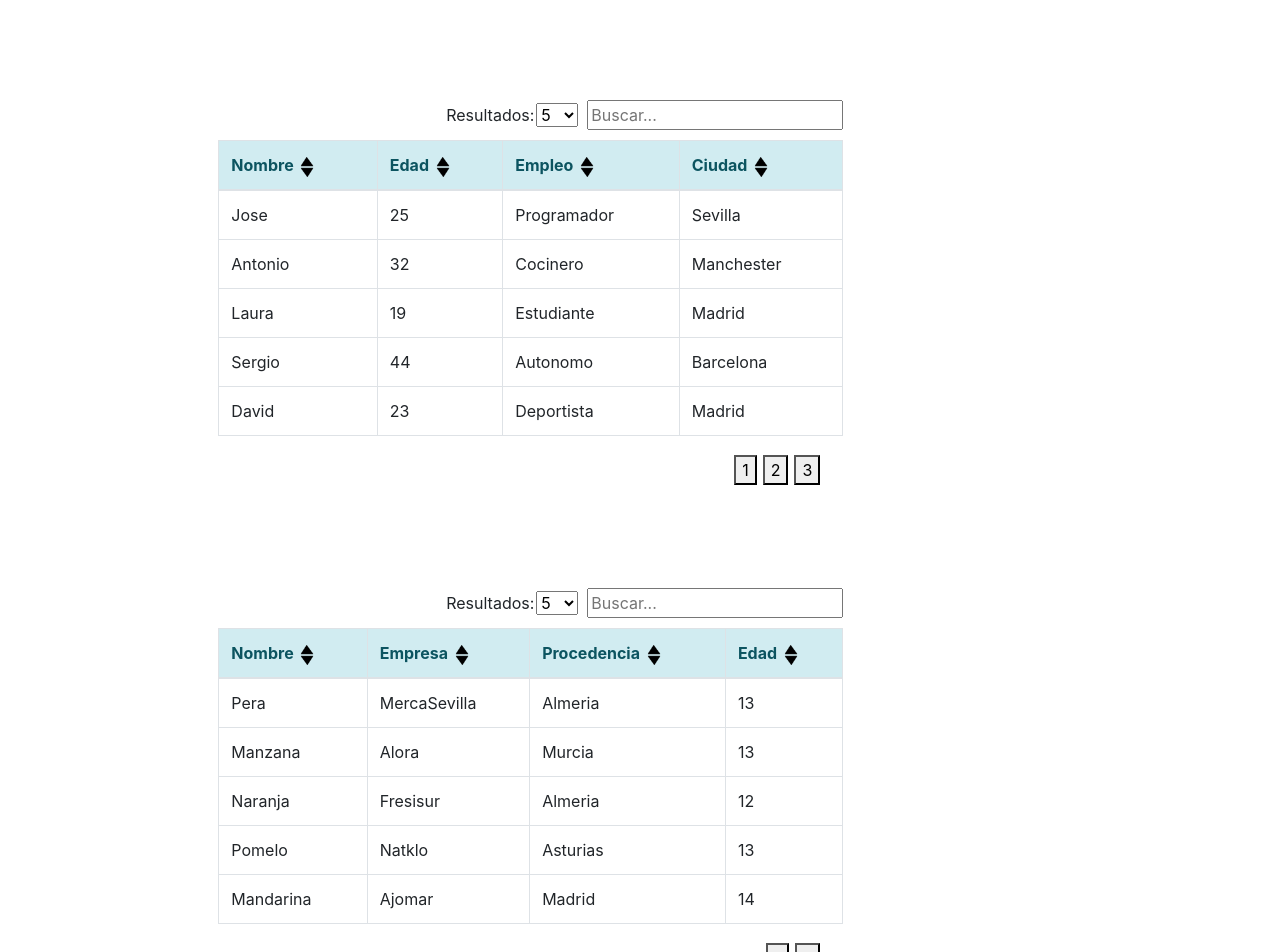
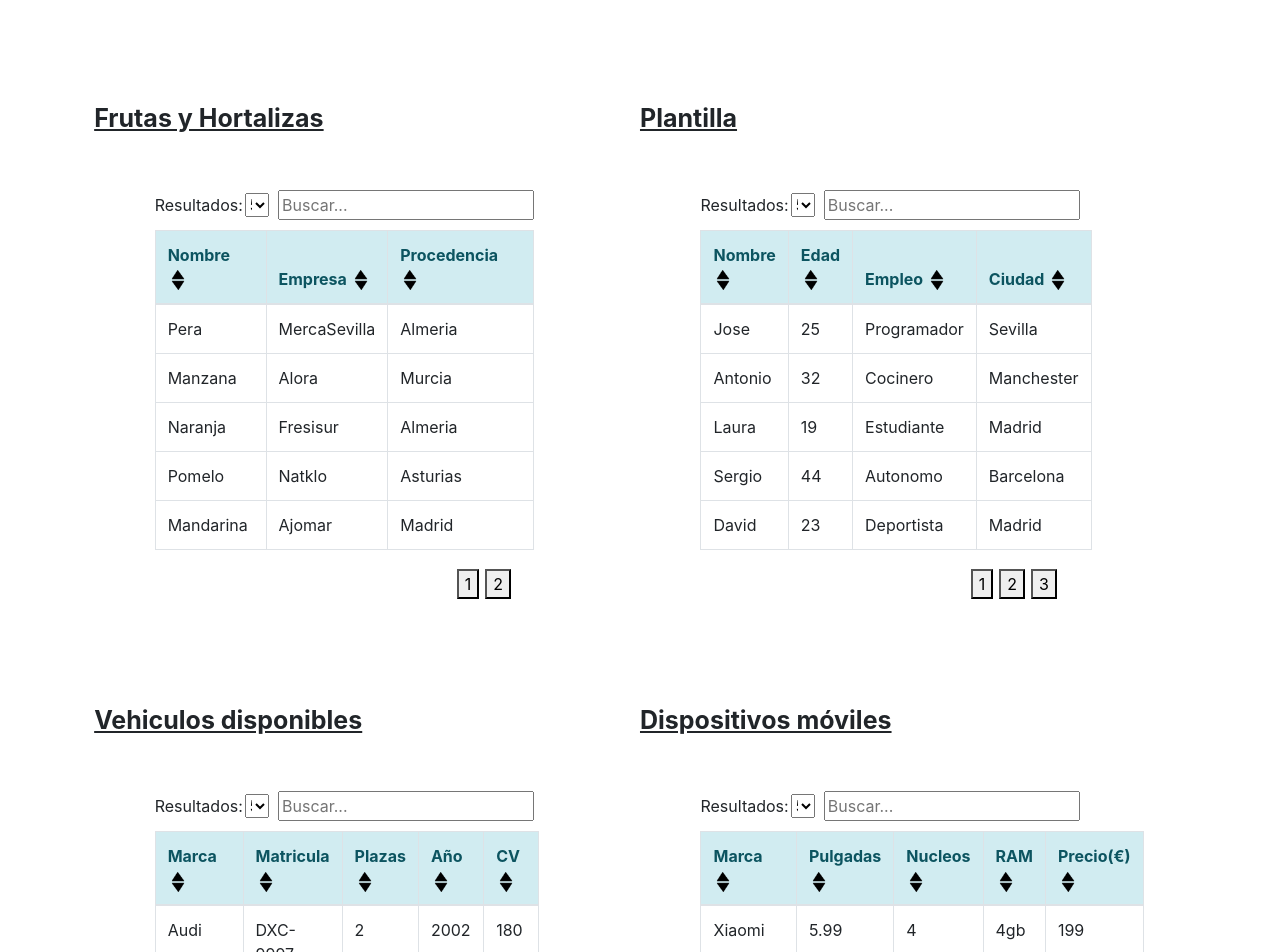
Before and after one commit to josromgav/ContentProjection_DataTable, an Angular app: page / in a window 1280 px wide. Shown: the top 952 px of the page. Built offline with nearby package versions, Linux system fonts and the light colour scheme.

Commit message:
Father view updated with 4 exampled of content-projection and json injection. The dataTable now generates dynamic columns depending on json amount of properties and generates the necessary code to sort by their values.

```diff
--- a/src/app/app.component.html
+++ b/src/app/app.component.html
@@ -1,7 +1,47 @@
 
+
+
+
+
+<div class="row">
+    <div class="col-1"></div>
+    <div class="col-5">
+        <app-my-data-table [pristineArray]="pristineArray2" [headers]="['Nombre','Empresa','Procedencia']">
+            <p class="title">Frutas y Hortalizas</p>
+        </app-my-data-table>
+    </div>
+    <div class="col-5">
+            <app-my-data-table [pristineArray]="pristineArray1" [headers]="['Nombre','Edad','Empleo', 'Ciudad']">
+                    <p class="title">Plantilla</p>
+            </app-my-data-table>
+    </div>
+    <div class="col-1"></div>
+</div>
+<div class="row">
+    <div class="col-1"></div>
+    <div class="col-5">
+        <app-my-data-table [pristineArray]="pristineArray3" [headers]="['Marca','Matricula','Plazas','Año','CV']">
+                <p class="title">Vehiculos disponibles</p>
+        </app-my-data-table>
+    </div>
+    <div class="col-5">
+        <app-my-data-table [pristineArray]="pristineArray4" [headers]="['Marca','Pulgadas','Nucleos','RAM','Precio(€)']">
+                <p class="title">Dispositivos móviles</p>
+        </app-my-data-table>
+    </div>
+    <div class="col-1"></div>
+</div>
+
+
+
+
+
+
+
+<!--
 
 <app-my-data-table [pristineArray]="pristineArray" [headers]="['Nombre','Edad','Empleo', 'Ciudad']">
 </app-my-data-table>
 
 <app-my-data-table [pristineArray]="pristineArray2" [headers]="['Nombre','Empresa','Procedencia','Edad']">
-</app-my-data-table>
+</app-my-data-table> -->
--- a/src/app/app.component.ts
+++ b/src/app/app.component.ts
@@ -7,7 +7,7 @@ import { Component } from '@angular/core';
 })
 export class AppComponent {
 
-  pristineArray:any = [
+  pristineArray1:any = [
     {name:'Jose', edad:25, empleo:'Programador', ciudad:'Sevilla'},
     {name:'Antonio', edad:32, empleo:'Cocinero', ciudad:'Manchester'},
     {name:'Laura', edad:19, empleo:'Estudiante', ciudad:'Madrid'},
@@ -23,13 +23,38 @@ export class AppComponent {
   ];
 
   pristineArray2:any = [
-    {name:'Pera',  empresa:'MercaSevilla', procedencia:'Almeria',edad:13},
-    {name:'Manzana',  empresa:'Alora', procedencia:'Murcia',edad:13},
-    {name:'Naranja',  empresa:'Fresisur', procedencia:'Almeria',edad:12},
-    {name:'Pomelo',  empresa:'Natklo', procedencia:'Asturias',edad:13},
-    {name:'Mandarina',  empresa:'Ajomar', procedencia:'Madrid',edad:14},
-    {name:'Platano',  empresa:'CanariasC', procedencia:'Valladolid',edad:13},
-    {name:'Fresa',  empresa:'FresCoSur', procedencia:'Sevilla',edad:13},
-    {name:'Melocoton',  empresa:'Lampache', procedencia:'Murcia',edad:10},
+    {name:'Pera',  empresa:'MercaSevilla', procedencia:'Almeria'},
+    {name:'Manzana',  empresa:'Alora', procedencia:'Murcia'},
+    {name:'Naranja',  empresa:'Fresisur', procedencia:'Almeria'},
+    {name:'Pomelo',  empresa:'Natklo', procedencia:'Asturias'},
+    {name:'Mandarina',  empresa:'Ajomar', procedencia:'Madrid'},
+    {name:'Platano',  empresa:'CanariasC', procedencia:'Valladolid'},
+    {name:'Fresa',  empresa:'FresCoSur', procedencia:'Sevilla'},
+    {name:'Melocoton',  empresa:'Lampache', procedencia:'Murcia'},
   ];
+
+  pristineArray3:any = [
+    {brand:'Audi', registration:'DXC-9997', plazas:2, year:2002,cv:180},
+    {brand:'Peugeot', registration:'FRC-7867', plazas:5, year:2003,cv:90},
+    {brand:'Ferrari', registration:'GHL-3645', plazas:2, year:2004,cv:260},
+    {brand:'Volvo', registration:'BBC-6634', plazas:6, year:2001,cv:110},
+    {brand:'Lexus', registration:'DFY-1258', plazas:5, year:2003,cv:120},
+    {brand:'Mazda', registration:'CSK-9090', plazas:5, year:2002,cv:110},
+    {brand:'Audi', registration:'KFK-7845', plazas:5, year:2017,cv:150},
+    {brand:'Seat', registration:'GLY-1145', plazas:5, year:2004,cv:115},
+    {brand:'BMW', registration:'CMD-8261', plazas:5, year:2002,cv:160},
+    {brand:'Hyundai', registration:'HVM-1051', plazas:5, year:2015,cv:100},
+    {brand:'Ford', registration:'CPL-4912', plazas:4, year:2003,cv:135},
+    {brand:'Seat', registration:'QWR-3332', plazas:4, year:2018,cv:110},
+  ];
+
+  pristineArray4:any = [
+    {brand:'Xiaomi',pulgadas:5.99,nucleos:4,ram:'4gb',precio:199},
+    {brand:'Samsung',pulgadas:5.2,nucleos:8,ram:'6gb',precio:499},
+    {brand:'Apple',pulgadas:5,nucleos:8,ram:'4gb',precio:799},
+    {brand:'Meizu',pulgadas:5.5,nucleos:8,ram:'8gb',precio:239},
+    {brand:'LG',pulgadas:5.5,nucleos:4,ram:'3gb',precio:289},
+    {brand:'Huawei',pulgadas:5.6,nucleos:8,ram:'3gb',precio:149},
+    {brand:'BQ',pulgadas:5.3,nucleos:4,ram:'4gb',precio:159},
+  ]
 }
--- a/src/app/my-data-table/my-data-table.component.css
+++ b/src/app/my-data-table/my-data-table.component.css
@@ -3,6 +3,23 @@
 .containerAll{
     margin-top: 100px;
 
+}
+
+hr{
+    width: 50%;
+    margin-right: auto;
+}
+
+.title>p{
+    /* text-align: center; */
+    font-size: 25px;
+    font-weight: bold;
+    text-decoration: underline;
+    /* margin-bottom: 20px; */
+}
+
+.title{
+    margin-bottom: 20px;
 }
 
 .searchContainer{
@@ -38,3 +55,7 @@ img{
     display: inline;
     margin: 3px;
 }
+
+select{
+    min-width: 20px;
+}
--- a/src/app/my-data-table/my-data-table.component.html
+++ b/src/app/my-data-table/my-data-table.component.html
@@ -4,9 +4,14 @@
 
 
 <div class="containerAll">
+  <div class="title row">
+    <div col-3></div>
+    <p><ng-content select=".title"></ng-content></p>
+  </div>
+
   <div class="row">
-    <div class="col-2"></div>
-    <div class="col-6">
+    <div class="col-1"></div>
+    <div class="col-9">
       <div class="searchContainer">
         <span>Resultados:  </span>
         <select name="amountOfRows" [(ngModel)]="amountOfRows" (ngModelChange)="changeDataTable()">
@@ -17,7 +22,7 @@
         </select>
         <input type="text" name="" id="" placeholder="Buscar..." [(ngModel)]="searchString" (ngModelChange)="filterSearch()">
       </div>
-      <table class="table table-bordered table-hover table-condensed">
+      <table class="table table-bordered table-hover table-condensed "> <!-- table-responsive -->
         <thead>
           <tr class="alert-info"> <th *ngFor="let item of headers; let i=index">{{item}} <img src="./../../assets/sort-alternate.png" style="cursor: pointer" (click)="sortBy(i)"></th></tr>
         </thead>
@@ -29,7 +34,7 @@
         <div *ngFor="let item of pages" class="pageButton" (click)="switchPage(item)"> <button>{{item}}</button></div>
       </div>
     </div>
-    <div class="col-3"></div>
+    <div class="col-2"></div>
   </div>
 </div>
 <ng-content select="p"></ng-content>
```
